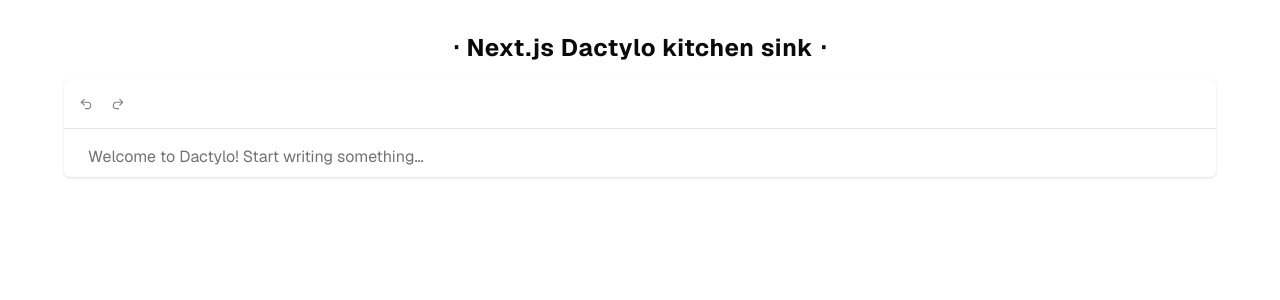
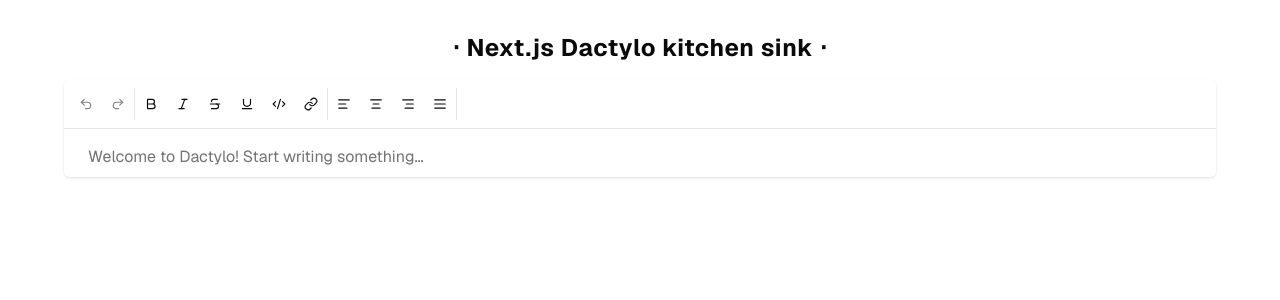
Before and after one commit to SugarDarius/dactylo, a Next.js app in the folder playgrounds/nextjs-kitchen-sink/: page / in a window 1280 px wide. Shown: the top 300 px of the page. Built offline with nearby package versions, Linux system fonts and the light colour scheme.

Commit message:
add some buttons in the kitchen sink

```diff
--- a/playgrounds/nextjs-kitchen-sink/components/dactylo/editor.tsx
+++ b/playgrounds/nextjs-kitchen-sink/components/dactylo/editor.tsx
@@ -5,9 +5,23 @@
   useHistoryCommands,
   useHistoryTools,
 } from '@sugardarius/dactylo/react'
-import { Redo2, Undo2 } from 'lucide-react'
+import {
+  Redo2,
+  Undo2,
+  Bold,
+  Italic,
+  Strikethrough,
+  Underline,
+  Link,
+  TextAlignStart,
+  TextAlignCenter,
+  TextAlignEnd,
+  TextAlignJustify,
+  CodeXml,
+} from 'lucide-react'
 
 import { Button } from '~/components/ui/button'
+import { Separator } from '~/components/ui/separator'
 import { cn } from '~/lib/utils'
 
 export function Toolbar() {
@@ -16,12 +30,51 @@
 
   return (
     <div className='border-border flex w-full items-center border-b px-1.5 py-2'>
+      <div className='flex items-center'>
         <Button variant='ghost' size='icon' disabled={!canUndo} onClick={undo}>
           <Undo2 className='size-3.5' />
         </Button>
         <Button variant='ghost' size='icon' disabled={!canRedo} onClick={redo}>
           <Redo2 className='size-3.5' />
         </Button>
+      </div>
+      <Separator orientation='vertical' />
+      <div className='flex items-center'>
+        <Button variant='ghost' size='icon'>
+          <Bold className='size-3.5' />
+        </Button>
+        <Button variant='ghost' size='icon'>
+          <Italic className='size-3.5' />
+        </Button>
+        <Button variant='ghost' size='icon'>
+          <Strikethrough className='size-3.5' />
+        </Button>
+        <Button variant='ghost' size='icon'>
+          <Underline className='size-3.5' />
+        </Button>
+        <Button variant='ghost' size='icon'>
+          <CodeXml className='size-3.5' />
+        </Button>
+        <Button variant='ghost' size='icon'>
+          <Link className='size-3.5' />
+        </Button>
+      </div>
+      <Separator orientation='vertical' />
+      <div className='flex items-center'>
+        <Button variant='ghost' size='icon'>
+          <TextAlignStart className='size-3.5' />
+        </Button>
+        <Button variant='ghost' size='icon'>
+          <TextAlignCenter className='size-3.5' />
+        </Button>
+        <Button variant='ghost' size='icon'>
+          <TextAlignEnd className='size-3.5' />
+        </Button>
+        <Button variant='ghost' size='icon'>
+          <TextAlignJustify className='size-3.5' />
+        </Button>
+      </div>
+      <Separator orientation='vertical' />
     </div>
   )
 }
--- /dev/null
+++ b/playgrounds/nextjs-kitchen-sink/components/ui/separator.tsx
@@ -0,0 +1,24 @@
+'use client'
+
+import { Separator as SeparatorPrimitive } from '@base-ui/react/separator'
+import { cn } from 'cn'
+
+function Separator({
+  className,
+  orientation = 'horizontal',
+  ...props
+}: SeparatorPrimitive.Props) {
+  return (
+    <SeparatorPrimitive
+      data-slot='separator'
+      orientation={orientation}
+      className={cn(
+        'bg-border shrink-0 data-horizontal:h-px data-horizontal:w-full data-vertical:w-px data-vertical:self-stretch',
+        className,
+      )}
+      {...props}
+    />
+  )
+}
+
+export { Separator }
```
Lines whose indentation alone changed are shown as unchanged.
